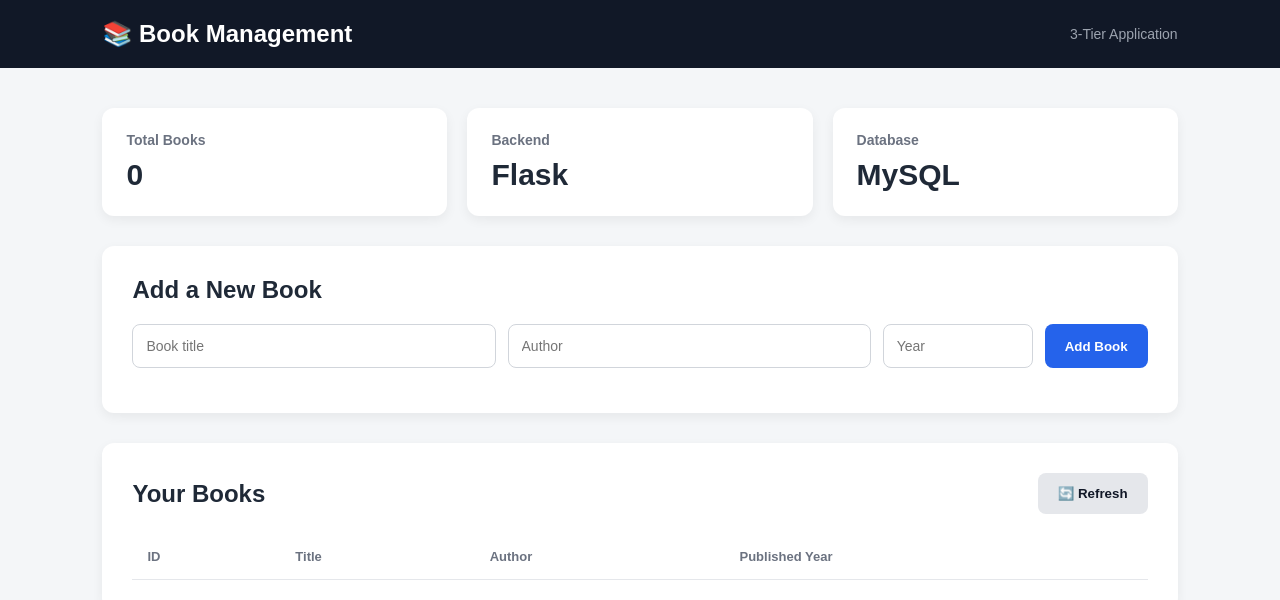
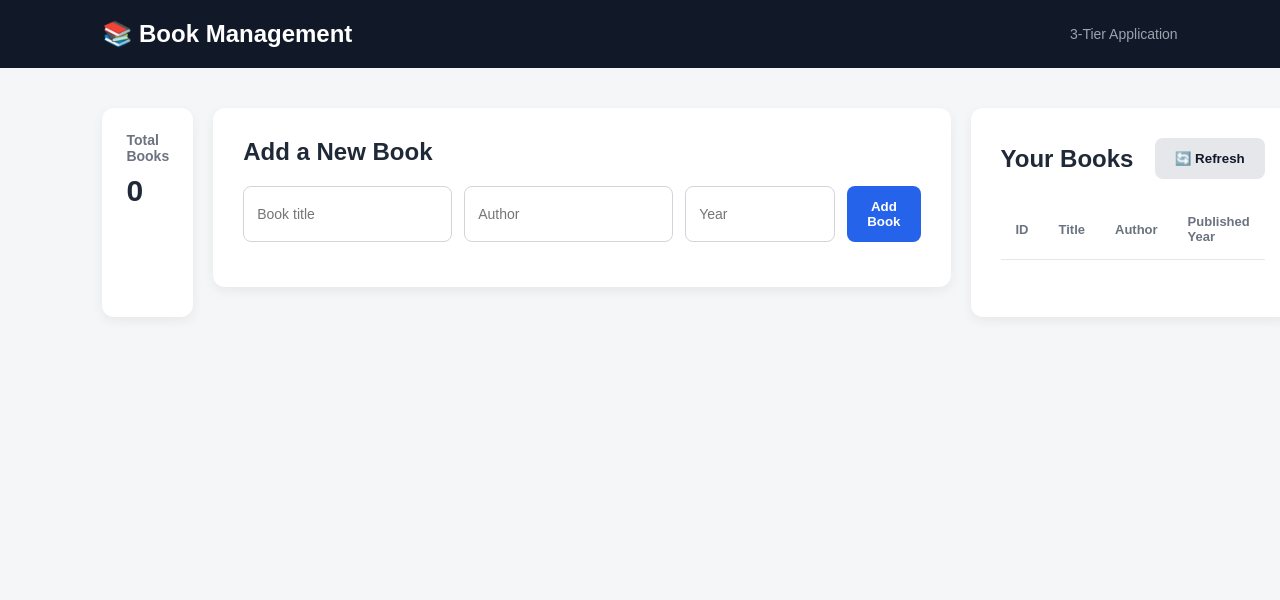
Before and after one commit to Akkhi-B/book-management-3-tier, a plain HTML site: page frontend/index.html in a window 1280 px wide. Drawn offline with Linux system fonts and the light colour scheme; no server answers.

Commit message:
Removed some cards

```diff
--- a/frontend/index.html
+++ b/frontend/index.html
@@ -174,17 +174,6 @@
             <p id="totalBooks">0</p>
         </div>
 
-        <div class="card">
-            <h3>Backend</h3>
-            <p>Flask</p>
-        </div>
-
-        <div class="card">
-            <h3>Database</h3>
-            <p>MySQL</p>
-        </div>
-    </div>
-
 
     <div class="form-section">
 
```
